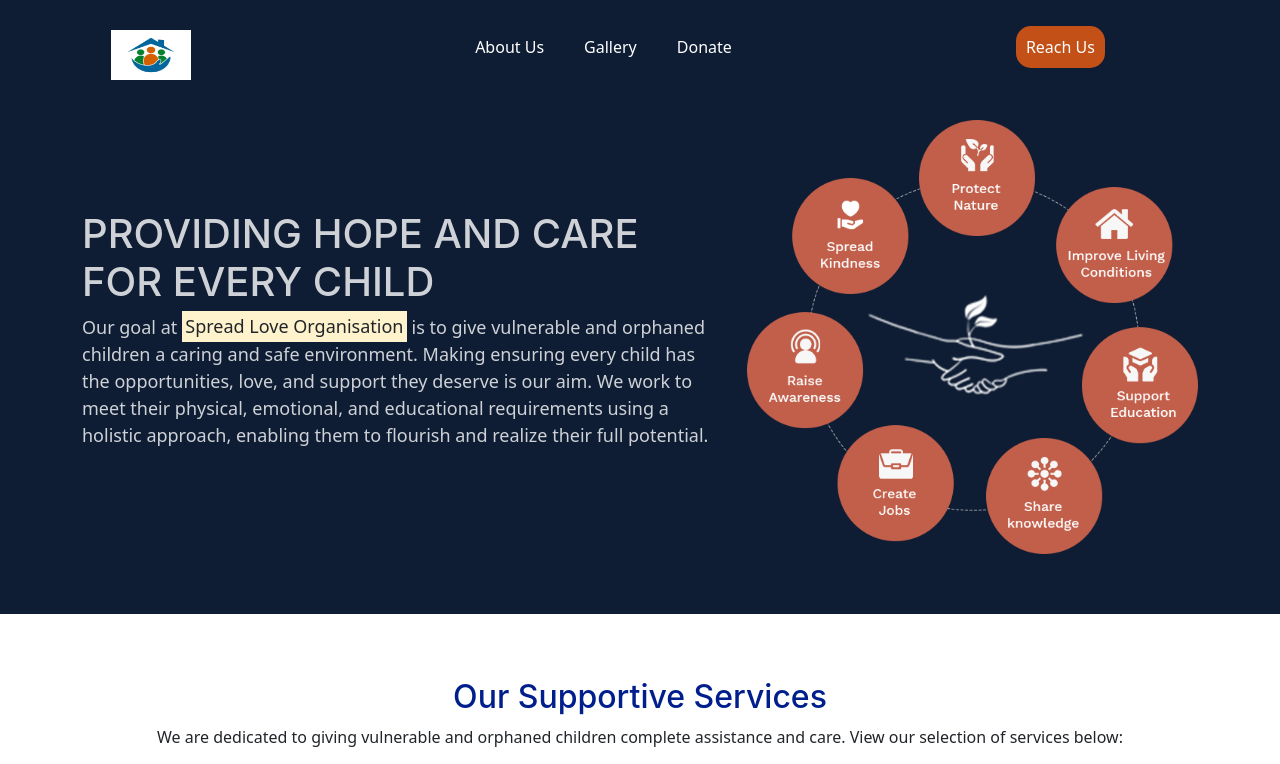
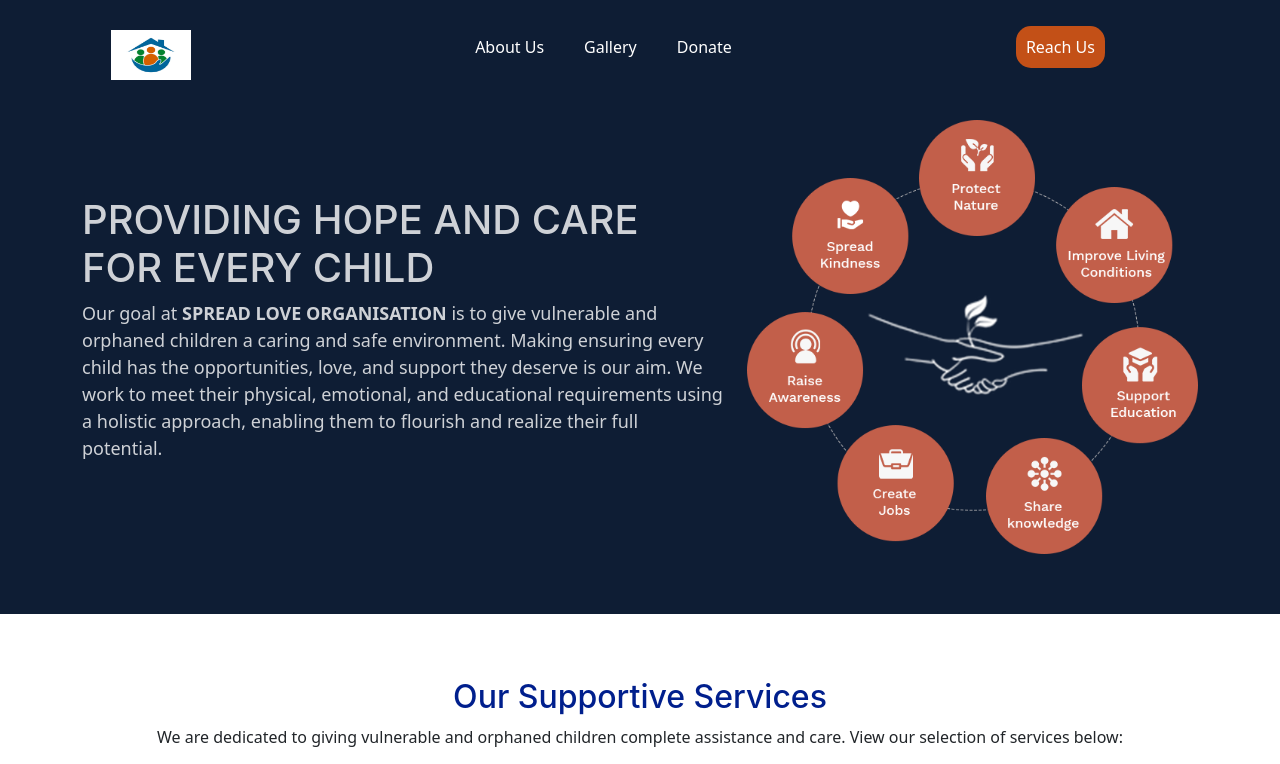
Before and after one commit to abmanaf/Orphanage-platform, a React (Create React App) app: page / in a window 1280 px wide. Shown: the top 764 px of the page. Built offline with nearby package versions, Linux system fonts and the light colour scheme; grey boxes are pictures that could not be loaded; a web font is replaced by a local one.

Commit message:
minor changes

```diff
--- a/src/Components/First_Page/Home.js
+++ b/src/Components/First_Page/Home.js
@@ -19,13 +19,16 @@ function Home() {
                 data-aos="fade-up"
                 data-aos-delay="100"
               >
-                Our goal at <mark>Spread Love Organisation</mark> is to give
-                vulnerable and orphaned children a caring and safe environment.
-                Making ensuring every child has the opportunities, love, and
-                support they deserve is our aim. We work to meet their physical,
-                emotional, and educational requirements using a holistic
-                approach, enabling them to flourish and realize their full
-                potential.
+                Our goal at{" "}
+                <strong style={{ textTransform: "uppercase" }}>
+                  Spread Love Organisation
+                </strong>{" "}
+                is to give vulnerable and orphaned children a caring and safe
+                environment. Making ensuring every child has the opportunities,
+                love, and support they deserve is our aim. We work to meet their
+                physical, emotional, and educational requirements using a
+                holistic approach, enabling them to flourish and realize their
+                full potential.
               </p>
             </div>
 
```
